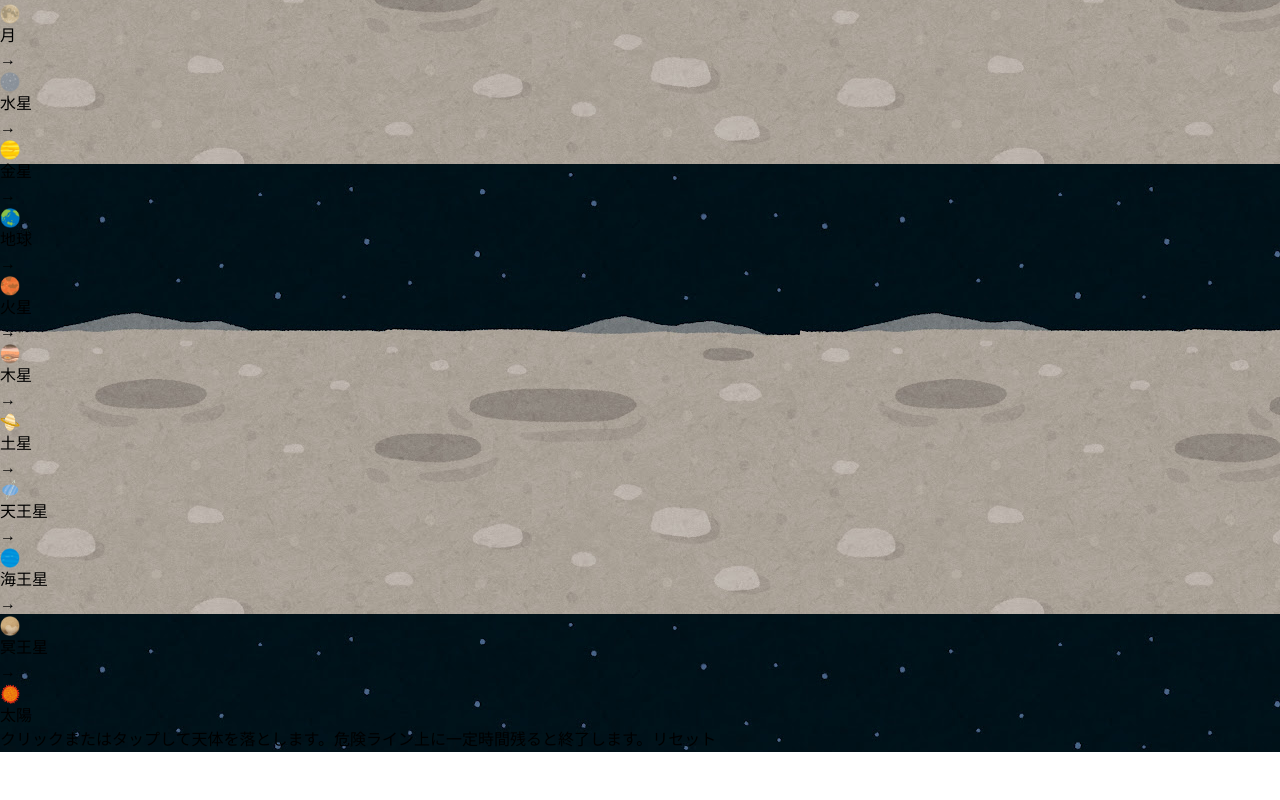
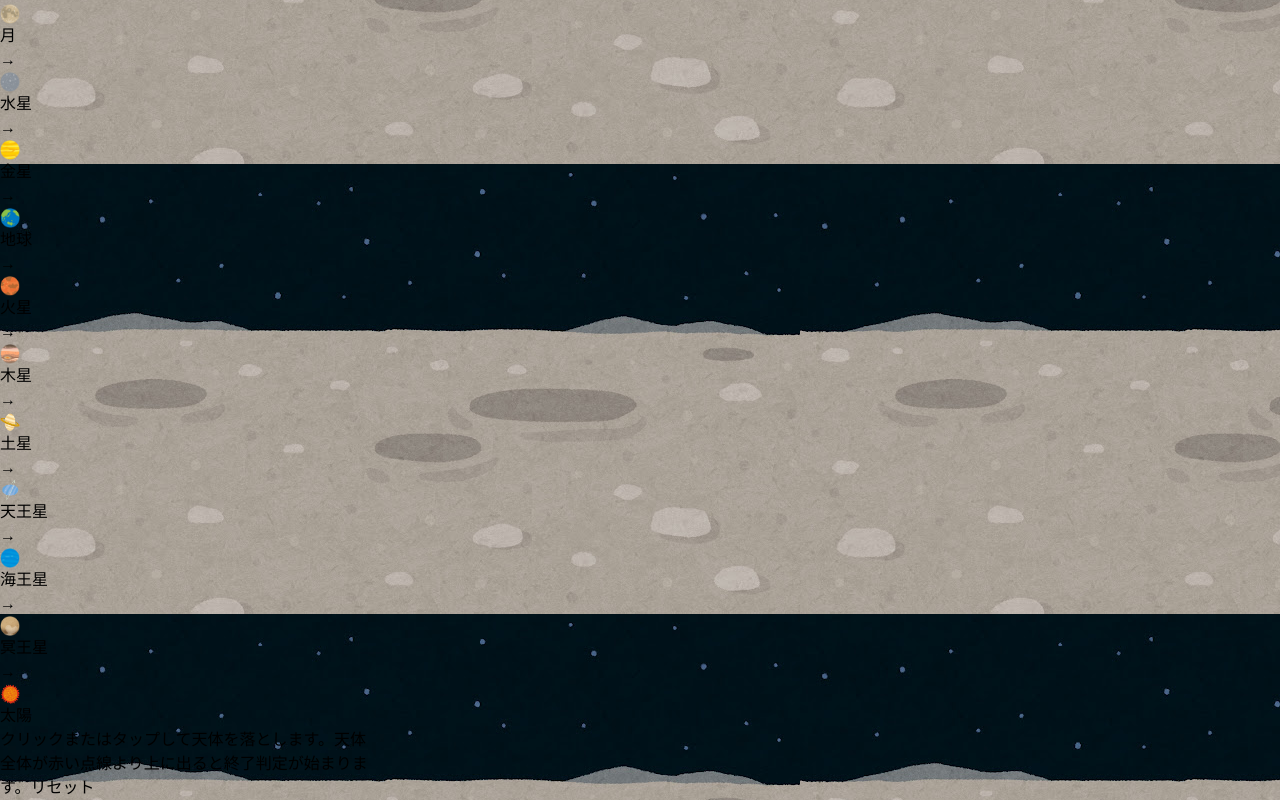
Before and after one commit to lazy-skunk/celestial-merge, a React (Vite) app: page / in a window 1280 px wide. Shown: the part 736-1536 px from the top of the page. Before the commit the page ends 1488 px from the top, so only its background shows below. Built offline with nearby package versions, Linux system fonts and the light colour scheme.

Commit message:
fix: game view fit within viewport

```diff
--- a/src/components/CelestialMergeView.tsx
+++ b/src/components/CelestialMergeView.tsx
@@ -30,15 +30,18 @@ export function CelestialMergeView({
 }: CelestialMergeViewProps) {
   const helpTextLines = [
     "クリックまたはタップして天体を落とします。",
-    "危険ライン上に一定時間残ると終了します。",
+    "天体全体が赤い点線より上に出ると終了判定が始まります。",
   ];
 
   return (
     <main
-      className="grid min-h-screen place-items-center bg-cover bg-center bg-no-repeat p-4"
+      className="grid h-svh place-items-center overflow-hidden bg-cover bg-center bg-no-repeat p-4"
       style={{ backgroundImage: `url(${import.meta.env.BASE_URL}bg_moon_getsumen.jpg)` }}
     >
-      <section className="w-full max-w-sm rounded-xl border border-slate-700 bg-slate-900 p-4">
+      <section
+        className="w-full rounded-xl border border-slate-700 bg-slate-900 p-4"
+        style={{ maxWidth: "min(calc(100vw - 2rem), calc((100svh - 13rem) * 9 / 14))" }}
+      >
         <header className="flex items-center justify-between">
           <h1 className="text-xl font-bold text-slate-200">ほしおとし</h1>
           <div className="rounded-lg border border-slate-600 bg-slate-800 px-3 py-1 text-right">
```
